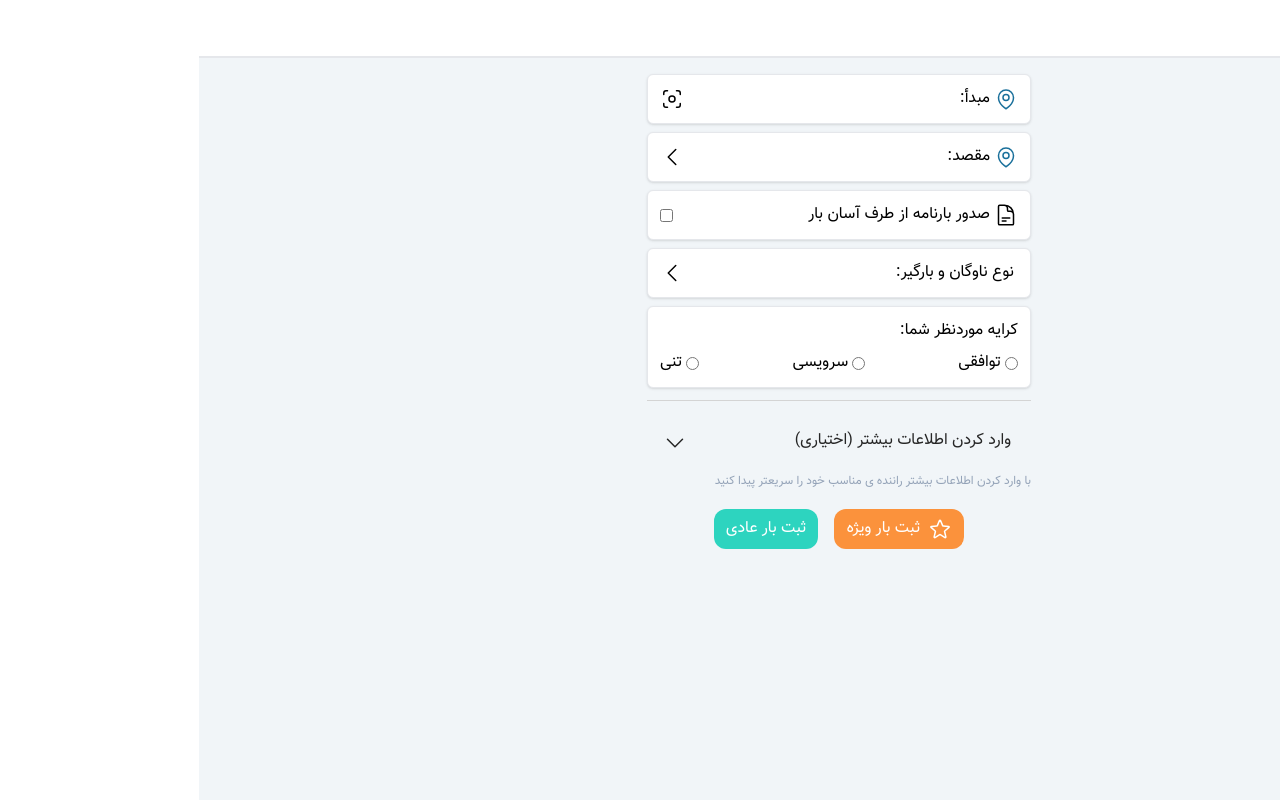
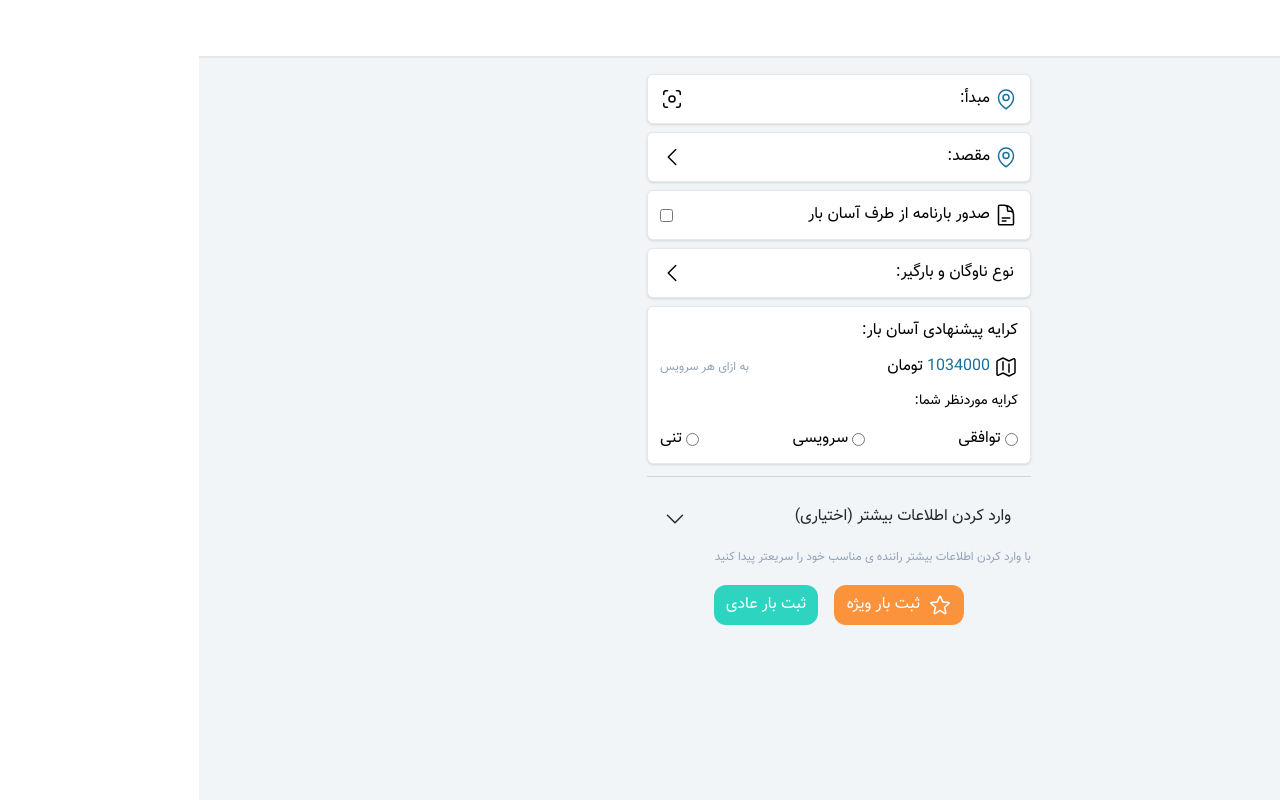
Before and after one commit to AbolfazlMarzban/asanbarco, a Next.js app: page /newCargo in a window 1280 px wide. Built offline with nearby package versions, Linux system fonts and the light colour scheme.

Commit message:
abol 1402-7-10

```diff
--- a/components/UI/radioBtn.tsx
+++ b/components/UI/radioBtn.tsx
@@ -7,9 +7,12 @@ function RadioBtn({
 }:any) {
     return (
         <>
-        {children}
         <div className="bg-white border shadow flex flex-col p-3 rounded-md mt-2">
-            {title}
+            <div>
+            {children}
+
+            </div>
+                <label htmlFor="" className='text-sm mb-2'>{title}</label>
             <div className='flex justify-between items-center mt-2'>
                 {btns.map((item:any) =>(
                     <div className='flex items-center'>
--- a/pages/newCargo/index.tsx
+++ b/pages/newCargo/index.tsx
@@ -155,8 +155,29 @@ function NewCargo() {
             title={"کرایه موردنظر شما:"}
             btns={["توافقی", "سرویسی", "تنی"]}
           >
-            <div className="flex">
-
+            <div className="flex flex-col">
+              <div className="flex items-center">
+                  <span className="min-w-max ml-2">کرایه پیشنهادی آسان بار:</span>
+                  <div className="flex flex-wrap">
+                  {carrier.map((item:any,i) => (
+                                      <p className="text-sm text-myblue" key={i}>- {item.parent} , {item.child}</p>
+                  ))}
+                  </div>
+                </div>
+                <div className="flex justify-between items-center my-3">
+                    <div className="flex">
+                    <svg xmlns="http://www.w3.org/2000/svg" fill="none" viewBox="0 0 24 24" stroke-width="1.5" stroke="currentColor" className="w-6 h-6">
+  <path stroke-linecap="round" stroke-linejoin="round" d="M9 6.75V15m6-6v8.25m.503 3.498l4.875-2.437c.381-.19.622-.58.622-1.006V4.82c0-.836-.88-1.38-1.628-1.006l-3.869 1.934c-.317.159-.69.159-1.006 0L9.503 3.252a1.125 1.125 0 00-1.006 0L3.622 5.689C3.24 5.88 3 6.27 3 6.695V19.18c0 .836.88 1.38 1.628 1.006l3.869-1.934c.317-.159.69-.159 1.006 0l4.994 2.497c.317.158.69.158 1.006 0z" />
+</svg>
+                      <p className="mr-1">
+                        <span className="text-myblue ml-1">1034000</span>
+                       تومان
+                      </p>
+                    </div>
+                    <span className="text-xs text-slate-400">
+                      به ازای هر سرویس
+                    </span>
+                </div>
             </div>
           </RadioBtn>
           <hr className="w-full my-3 border-1 border-neutral-300	" />
```
